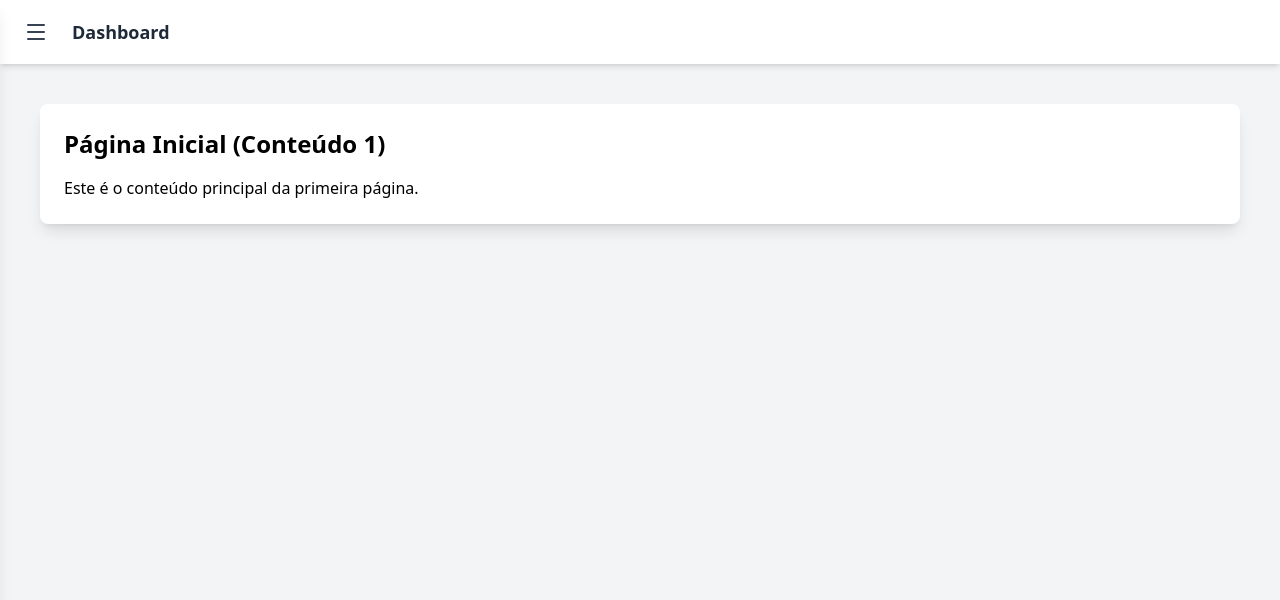
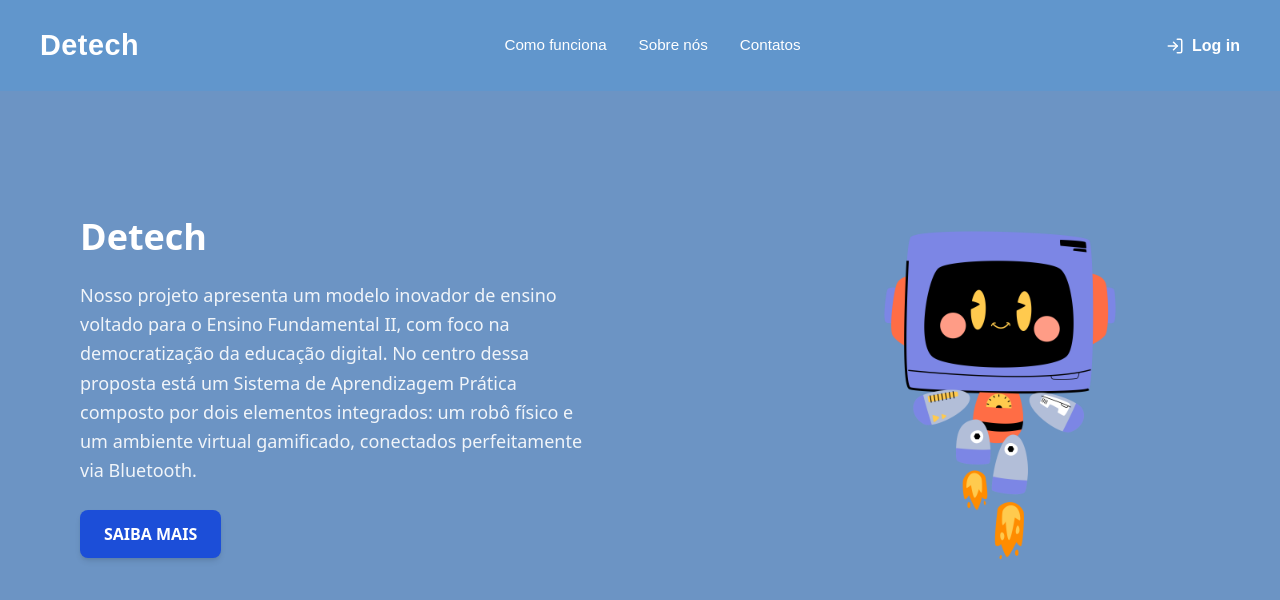
Before and after one commit to sarahgbarros/GameAlt, a React app in the folder frontend/: page / in a window 1280 px wide. Both pictures are taken after a click on the button "Simular Login (Ir para Página 1)". Shown: the top 600 px of the page. Built offline with nearby package versions, Linux system fonts and the light colour scheme; the HTML template or start-up script is replaced by a standard one.

Commit message:
Modificando Home

```diff
--- a/frontend/src/App.tsx
+++ b/frontend/src/App.tsx
@@ -25,6 +25,10 @@ function App() {
     return <Login setCurrentPage={setCurrentPage} />;
   }
 
+  if (currentPage === "pagina1") {
+    return <PaginaUm />;
+  }
+
 
   return (
     <AppLayout setCurrentPage={setCurrentPage}>
--- /dev/null
+++ b/frontend/src/components/Navbar/Navbar.tsx
@@ -0,0 +1,22 @@
+import React from "react";
+import { LogIn } from "lucide-react";
+import "./index.css";
+
+export default function Navbar() {
+  return (
+    <nav className="navbar">
+      <h1 className="logo">Detech</h1>
+
+      <ul className="menu">
+        <li>Como funciona</li>
+        <li>Sobre nós</li>
+        <li>Contatos</li>
+      </ul>
+
+      <button className="login">
+        <LogIn size={18} />
+        <p>Log in</p>
+      </button>
+    </nav>
+  );
+}
--- /dev/null
+++ b/frontend/src/components/Navbar/index.css
@@ -0,0 +1,50 @@
+.navbar {
+  display: flex;
+  justify-content: space-between;
+  align-items: center;
+  padding: 24px 40px;
+  background-color: #6196CC;
+  color: white;
+  font-family: "Nunito", sans-serif;
+}
+
+.logo {
+  font-size: 1.8rem;
+  font-weight: bold;
+  letter-spacing: 0.5px;
+}
+
+.menu {
+  display: flex;
+  gap: 32px;
+  list-style: none;
+  font-size: 0.95rem;
+  font-weight: 500;
+  margin: 0;
+  padding: 0;
+}
+
+.menu li {
+  cursor: pointer;
+  transition: opacity 0.2s ease;
+}
+
+.menu li:hover {
+  text-shadow: 2px 2px 6px black;
+  transform: translateY(-2px);
+}
+
+.login {
+  display: flex;
+  align-items: center;
+  gap: 8px;
+  font-weight: 600;
+  cursor: pointer;
+  transition: all 0.3s ease;
+  color: white;
+}
+
+.login:hover {
+  text-shadow: 2px 2px 6px black;
+  transform: translateY(-2px);
+}
--- a/frontend/src/pages/PaginaUm.tsx
+++ b/frontend/src/pages/PaginaUm.tsx
@@ -1,8 +1,37 @@
+import React from "react";
+import Navbar from "../components/Navbar/Navbar";
+import Roboimg from "../assets/robo.png";
+
 function PaginaUm() {
   return (
-    <div className="p-6 bg-white rounded-lg shadow-lg">
-      <h2 className="text-2xl font-bold mb-4">Página Inicial (Conteúdo 1)</h2>
-      <p>Este é o conteúdo principal da primeira página.</p>
+    <div className="bg-[#6C94C4] min-h-screen text-white">
+      <Navbar />
+
+      <section className="flex flex-col md:flex-row justify-between items-center px-10 md:px-20 py-16 md:py-24">
+        <div className="max-w-lg text-left">
+          <h2 className="text-3xl md:text-4xl font-bold mb-6">Detech</h2>
+          <p className="text-base md:text-lg leading-relaxed mb-6 text-white/90">
+            Nosso projeto apresenta um modelo inovador de ensino voltado para o
+            Ensino Fundamental II, com foco na democratização da educação digital.
+            No centro dessa proposta está um Sistema de Aprendizagem Prática
+            composto por dois elementos integrados: um robô físico e um ambiente
+            virtual gamificado, conectados perfeitamente via Bluetooth.
+          </p>
+
+          <button className="bg-[#1C4ED8] hover:bg-[#1A3FC1] px-6 py-3 rounded-lg font-semibold shadow-md transition-all">
+            SAIBA MAIS
+          </button>
+        </div>
+
+      <div className="mt-10 md:mt-0 flex justify-center">
+        <img
+          src={Roboimg}
+          alt="Robô"
+          className="w-80 md:w-100"
+        />
+      </div>
+
+      </section>
     </div>
   );
 }
```
Also changed, not shown: frontend/src/assets/robo.png (added).
